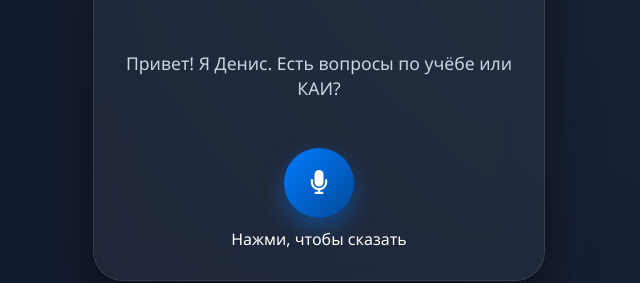
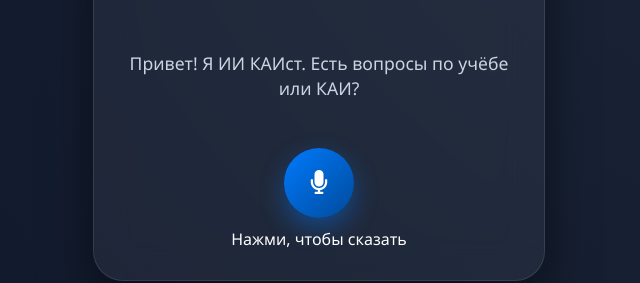
Before and after one commit to Mikarmk/kai-std-ai, a plain HTML site: page index.html in a window 1280 px wide. Shown: the part 460-743 px from the top of the page, 321-961 px from the left. Drawn offline with Linux system fonts and the light colour scheme.

Commit message:
Update index.html

```diff
--- a/index.html
+++ b/index.html
@@ -59,7 +59,7 @@
             </div>
 
             <div class="live-captions">
-                <p id="assistant-speech">Привет! Я Денис. Есть вопросы по учёбе или КАИ?</p>
+                <p id="assistant-speech">Привет! Я ИИ КАИст. Есть вопросы по учёбе или КАИ?</p>
             </div>
 
             <div class="voice-footer">
```
